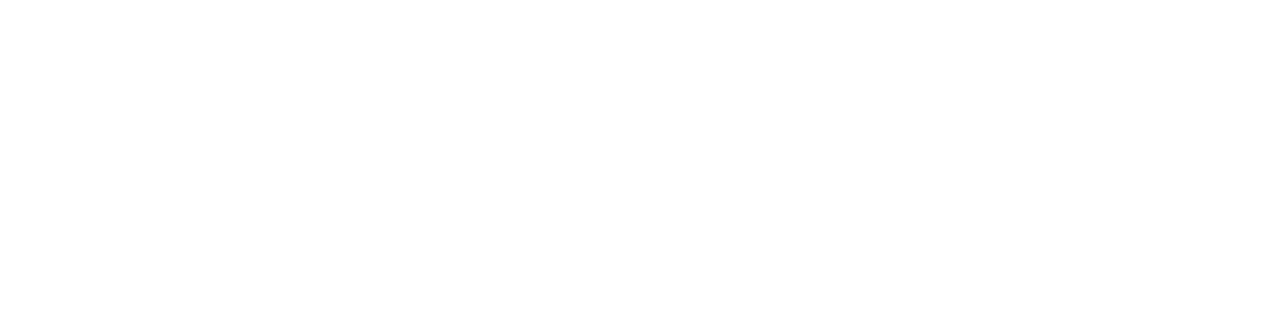
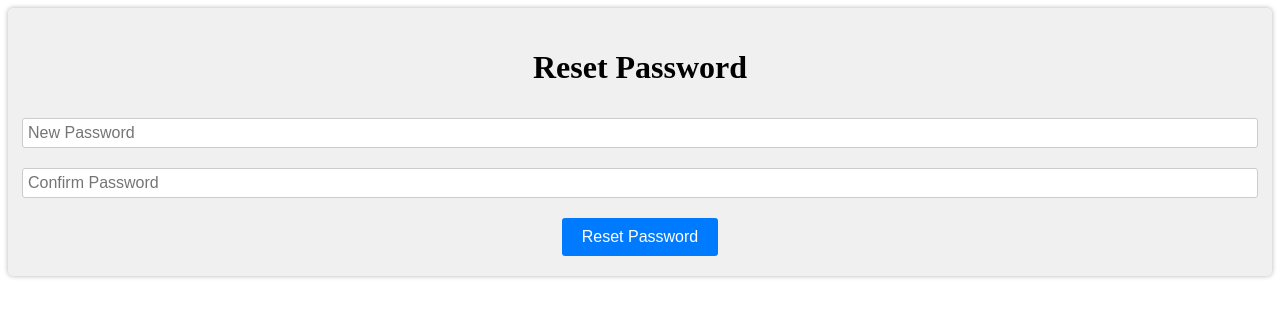
Before and after one commit to Ajaynaveen/taskmanagement-frontend, a React (Vite) app: page /reset-password in a window 1280 px wide. Before the commit this address had no page. Shown: the top 316 px of the page. Built offline with nearby package versions, Linux system fonts and the light colour scheme.

Commit message:
added the project

```diff
--- a/src/App.jsx
+++ b/src/App.jsx
@@ -14,6 +14,8 @@ import TaskList from "./componenets/TaskList";
 import EditTaskForm from "./componenets/EditTaskForm";
 import DeleteTaskButton from "./componenets/DeleteTaskButton";
 import TaskSearch from "./componenets/TaskSearch";
+import ForgetPassword from "./componenets/ForgetPassword";
+import ResetPassword from "./componenets/ResetPassword";
 
 
 function App() {
@@ -26,6 +28,9 @@ function App() {
           <Route path="/" element={<Home/>}/>
          <Route path="/signup" element={<Signup/>}/>
          <Route path="/signin" element={<Signin/>}/>
+         <Route path="/forgetpassword" element={<ForgetPassword/>}/>
+         <Route path="/reset-password" element={<ResetPassword/>}/>
+
 
 
          <Route path="/dashboard" element={<Dashboard/>}/>
@@ -34,9 +39,10 @@ function App() {
          <Route path="/editprofile" element={<Editprofile/>}/>
          <Route path="/deleteprofile" element={<Deleteprofile/>}/>
          <Route path="/createtask" element={<AddTaskForm/>}/>
-         <Route path="/createtask" element={<TaskList/>}/>
+         <Route path="/tasklist" element={<TaskList/>}/>
          <Route path="/edittask" element={<EditTaskForm/>}/>
          <Route path="/deletetask" element={<DeleteTaskButton/>}/>
+
          <Route path="/searchtask" element={<TaskSearch/>}/>
 
 
--- /dev/null
+++ b/src/componenets/ForgetPassword.jsx
@@ -0,0 +1,86 @@
+import React, { useState } from 'react';
+import axios from 'axios';
+
+const containerStyle = {
+  textAlign: 'center',
+  backgroundColor: '#f0f0f0',
+  padding: '20px',
+  borderRadius: '5px',
+  boxShadow: '0 0 5px rgba(0, 0, 0, 0.3)',
+};
+
+const formStyle = {
+  display: 'flex',
+  flexDirection: 'column',
+  alignItems: 'center',
+};
+
+const inputStyle = {
+  margin: '10px',
+  padding: '5px',
+  borderRadius: '3px',
+  border: '1px solid #ccc',
+  width: '100%',
+};
+
+const buttonStyle = {
+  marginTop: '10px',
+  padding: '10px 20px',
+  backgroundColor: '#007bff',
+  color: '#fff',
+  border: 'none',
+  borderRadius: '3px',
+  cursor: 'pointer',
+};
+
+function ForgetPassword() {
+  const [formData, setFormData] = useState({
+    email: '',
+  });
+
+  const handleChange = (e) => {
+    const { name, value } = e.target;
+    setFormData({
+      ...formData,
+      [name]: value,
+    });
+  };
+
+  const handleSubmit = async (e) => {
+    e.preventDefault();
+
+    try {
+      alert("password has been sent succesfully")
+      const response = await axios.post('http://localhost:3001/api/users/forgetpassword', formData);
+
+      console.log(response, "res");
+
+      if (response.status === 200) {
+        console.log('Password reset email sent successfully');
+      }
+    } catch (error) {
+      console.error('Error:', error);
+    }
+  };
+
+  return (
+    <div style={containerStyle}>
+      <h1>Forget Password</h1>
+      <form onSubmit={handleSubmit} style={formStyle}>
+        <input
+          type="email"
+          id="email"
+          name="email"
+          value={formData.email}
+          onChange={handleChange}
+          placeholder="Email"
+          style={inputStyle}
+          required
+        />
+        <button type="submit" style={buttonStyle}>Submit</button>
+      </form>
+    </div>
+  );
+}
+
+export default ForgetPassword;
--- /dev/null
+++ b/src/componenets/ResetPassword.jsx
@@ -0,0 +1,114 @@
+import React, { useState } from 'react';
+import axios from 'axios';
+import { useNavigate, useSearchParams } from 'react-router-dom';
+
+const ResetPassword = () => {
+  const navigate = useNavigate();
+  const token = useSearchParams();
+  console.log(token);
+
+  const [formData, setFormData] = useState({
+    newPassword: '',
+    confirmPassword: '',
+  });
+
+  const containerStyle = {
+    textAlign: 'center',
+    backgroundColor: '#f0f0f0',
+    padding: '20px',
+    borderRadius: '5px',
+    boxShadow: '0 0 5px rgba(0, 0, 0, 0.3)',
+  };
+
+  const formStyle = {
+    display: 'flex',
+    flexDirection: 'column',
+    alignItems: 'center',
+  };
+
+  const inputStyle = {
+    margin: '10px',
+    padding: '5px',
+    borderRadius: '3px',
+    border: '1px solid #ccc',
+    width: '100%',
+  };
+
+  const buttonStyle = {
+    marginTop: '10px',
+    padding: '10px 20px',
+    backgroundColor: '#007bff',
+    color: '#fff',
+    border: 'none',
+    borderRadius: '3px',
+    cursor: 'pointer',
+  };
+
+  const handleChange = (e) => {
+    const { name, value } = e.target;
+    setFormData({
+      ...formData,
+      [name]: value,
+    });
+  };
+
+  const handleSubmit = async (e) => {
+    e.preventDefault();
+    const { newPassword, confirmPassword } = formData;
+    if (newPassword !== confirmPassword) {
+      alert('Passwords do not match. Please make sure both fields have the same value.');
+      return;
+    }
+
+    try {
+      // Extracting token from the URL search params
+      const urlSearchParams = new URLSearchParams(window.location.search);
+      const token = urlSearchParams.get('token');
+
+      // Making the POST request with the token as a parameter
+      const response = await axios.post(`http://localhost:3001/api/users/reset-password/${token}`, {
+        newPassword,
+      });
+
+      if (response.status === 200) {
+        console.log('Password reset successfully');
+        navigate('/signin');
+      }
+    } catch (error) {
+      console.error('Error resetting password:', error);
+    }
+  };
+
+  return (
+    <div style={containerStyle}>
+      <h1>Reset Password</h1>
+      <form onSubmit={handleSubmit} style={formStyle}>
+        <input
+          type="password"
+          id="newPassword"
+          name="newPassword"
+          value={formData.newPassword}
+          onChange={handleChange}
+          placeholder="New Password"
+          style={inputStyle}
+          required
+        />
+        <input
+          type="password"
+          id="confirmPassword"
+          name="confirmPassword"
+          value={formData.confirmPassword}
+          onChange={handleChange}
+          placeholder="Confirm Password"
+          style={inputStyle}
+          required
+        />
+        <button type="submit" style={buttonStyle}>
+          Reset Password
+        </button>
+      </form>
+    </div>
+  );
+};
+
+export default ResetPassword;
--- a/src/componenets/Signup.jsx
+++ b/src/componenets/Signup.jsx
@@ -75,7 +75,11 @@ const navigate=useNavigate();
     setName('');
     setEmail('');
     setPassword('');
-    navigate('/signin')
+    setTimeout(()=>{
+      navigate('/signin')
+
+    },5000)
+
 
   }
 
```
